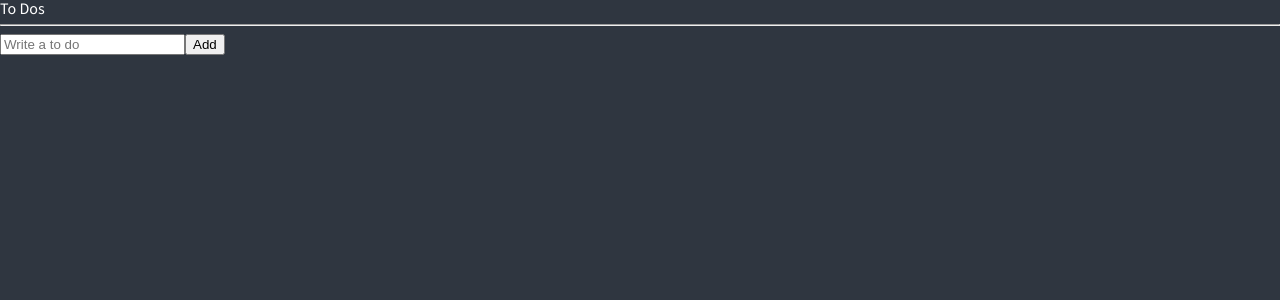
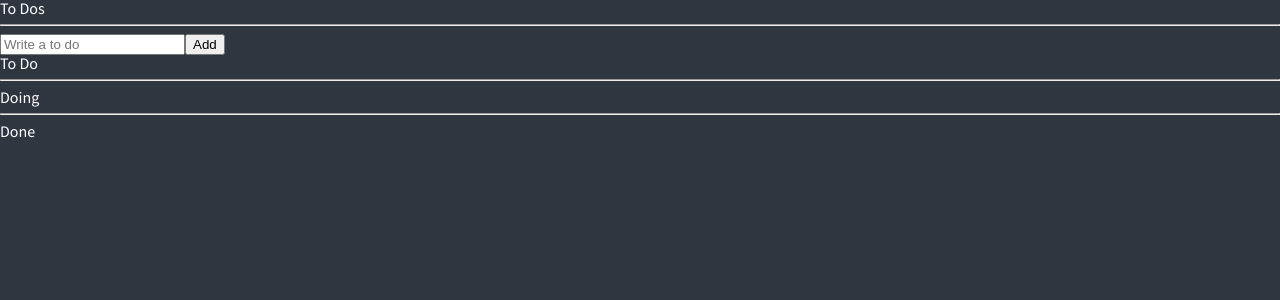
Before and after one commit to joyeajin/react_typescript_study_03_kanban, a React (Vite) app: page / in a window 1280 px wide. Shown: the top 300 px of the page. Built offline with nearby package versions, Linux system fonts and the light colour scheme.

Commit message:
recoil > selector 사용

```diff
--- a/src/atom.tsx
+++ b/src/atom.tsx
@@ -1,4 +1,4 @@
-import { atom } from "recoil";
+import { atom, selector } from "recoil";
 
 export interface IToDo {
   text: string;
@@ -10,3 +10,15 @@
   key: "toDo",
   default: [],
 });
+
+export const toDoSelector = selector({
+  key: "toDoSelector",
+  get: ({ get }) => {
+    const toDos = get(toDoState);
+    return [
+      toDos.filter((toDo) => toDo.category === "TO_DO"),
+      toDos.filter((toDo) => toDo.category === "DOING"),
+      toDos.filter((toDo) => toDo.category === "DONE"),
+    ];
+  },
+});
--- a/src/components/ToDoList.tsx
+++ b/src/components/ToDoList.tsx
@@ -1,19 +1,33 @@
 import { useRecoilValue } from "recoil";
 import CreateToDo from "./CreateToDo";
-import { toDoState } from "../atom";
+import { toDoSelector, toDoState } from "../atom";
 import ToDo from "./Todo";
 
 function ToDoList() {
-  const toDos = useRecoilValue(toDoState);
-  console.log(toDos);
+  const [toDo, doing, done] = useRecoilValue(toDoSelector);
 
   return (
     <div>
       <h1>To Dos</h1>
       <hr />
       <CreateToDo />
+      <h2>To Do</h2>
       <ul>
-        {toDos.map((toDo) => (
+        {toDo.map((toDo) => (
+          <ToDo key={toDo.id} {...toDo} />
+        ))}
+      </ul>
+      <hr />
+      <h2>Doing</h2>
+      <ul>
+        {doing.map((toDo) => (
+          <ToDo key={toDo.id} {...toDo} />
+        ))}
+      </ul>
+      <hr />
+      <h2>Done</h2>
+      <ul>
+        {done.map((toDo) => (
           <ToDo key={toDo.id} {...toDo} />
         ))}
       </ul>
```
